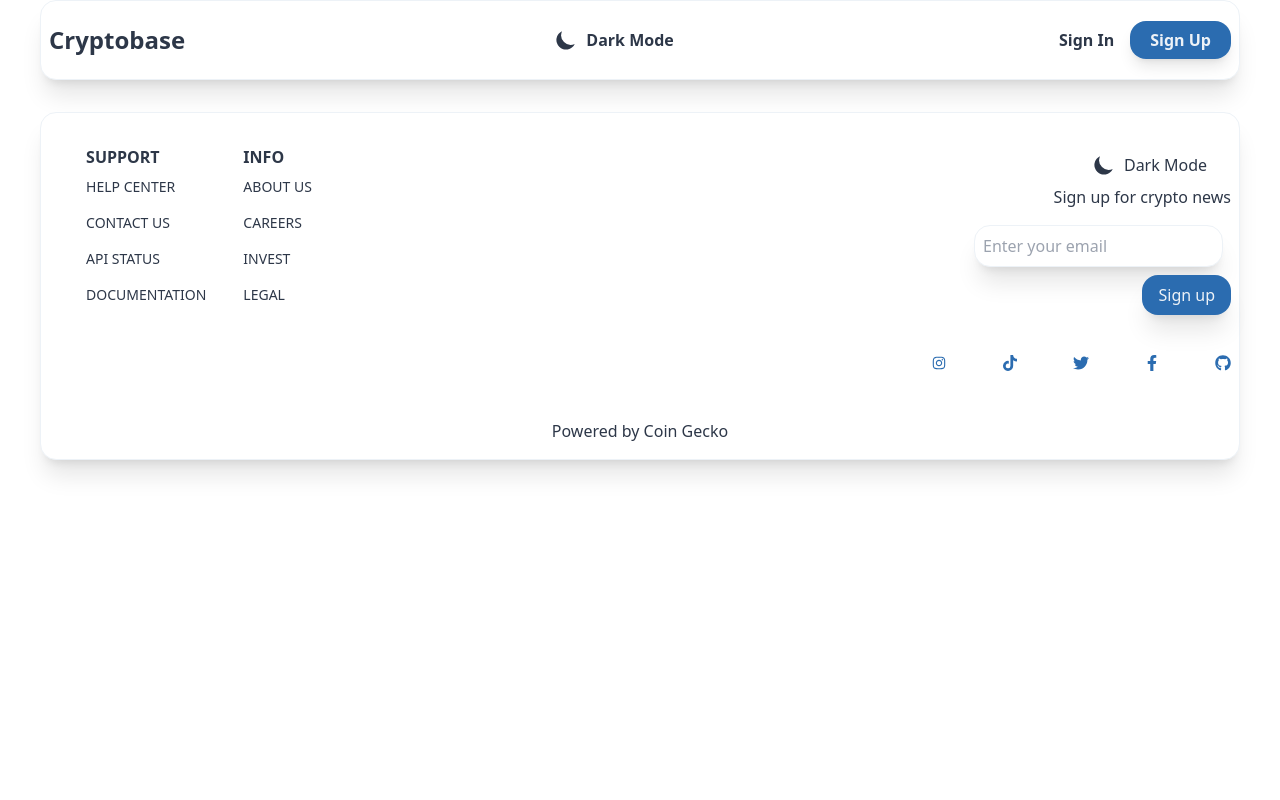
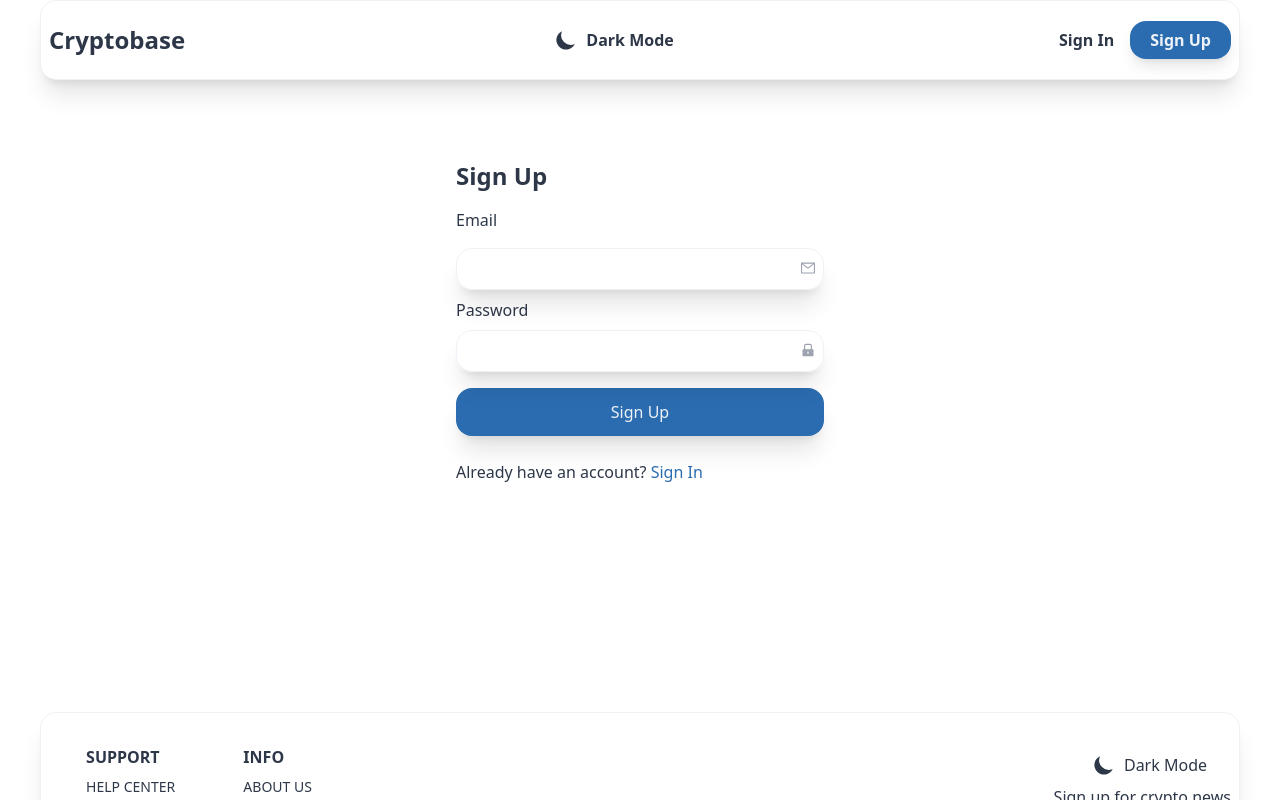
Before and after one commit to edomos/crypto-firebase-react, a React (Create React App) app: page /signup in a window 1280 px wide. Shown: the top 800 px of the page. Built offline with nearby package versions, Linux system fonts and the light colour scheme; no server answers.

Commit message:
create sign in/sign up/account pages

```diff
--- a/src/components/Footer.js
+++ b/src/components/Footer.js
@@ -51,7 +51,7 @@
                    type="email"
                    placeholder="Enter your email"
                     />
-                  <button className="bg-button text-btnText px-4 p-2 w-full rounded-2xl shadow-xl hover:shadow-2xl md:w-auto my-2">
+                  <button className="bg-button text-btnText px-4 p-2 w-[300px] rounded-2xl shadow-xl hover:shadow-2xl md:w-auto my-2">
                       Sign up
                     </button>
                 </form>
--- /dev/null
+++ b/src/components/SavedCoin.js
@@ -0,0 +1,54 @@
+import React from 'react';
+import { Link } from 'react-router-dom';
+import { useState } from 'react';
+import { AiOutlineClose } from 'react-icons/ai';
+
+const SavedCoin = () => {
+
+    const [coins, setCoins] = useState([]);
+
+    return (
+        <div>
+           {coins.length === 0 ? ( <p>You don't have any coins saved. Please save a coin to add it to the watch list.
+                <Link to="/"> Click here to search coins. </Link>
+            </p>) : (
+                <table className="w-full border-collapse text-center">
+                    <thead>
+                        <tr className="border-b">
+                            <th className="px-4">Rank #</th>
+                            <th className="text-left">Coin</th>
+                            <th className="text-left">Remove</th>
+                        </tr>
+                    </thead>
+                    <tbody>
+                        {coins.map((coin) => (
+                            <tr key={coin.id} className="h-[60px] overflow-hidden">
+                                <td>{coin?.rank}</td>
+                                <td>
+                                    <Link to={`/coin/${coin.id}`}>
+                                        <div className="flex items-center">
+                                            <img
+                                            src={coin?.image}
+                                            alt="/"
+                                            className="w-8 mr-4"
+                                            />
+                                            <div>
+                                                <p className="hidden sm:table-cell">{coin?.name}</p>
+                                                <p className="text-gray-500 text-left text-sm">{coin?.symbol.toUpperCase()}</p>
+                                            </div>
+                                        </div>
+                                    </Link>
+                                    <td className="pl-8">
+                                        <AiOutlineClose className="cursor-pointer"/>
+                                    </td>
+                                </td>
+                            </tr>
+                        ))}
+                    </tbody>
+                </table>
+            )}
+        </div>
+    );
+}
+
+export default SavedCoin;
--- a/src/routes/Account.js
+++ b/src/routes/Account.js
@@ -1,9 +1,26 @@
 import React from 'react';
+import SavedCoin from '../components/SavedCoin';
 
 const Account = () => {
     return (
-        <div>
-
+        <div className='max-w-[1140px] mx-auto'>
+            <div className='flex justify-between items-center my-12 py-8 rounded-div'>
+                <div >
+                    <h1 className='text-2xl font-bold'>Account</h1>
+                    <div>
+                        <p>Welcome, User</p>
+                    </div>
+                </div>
+                <div>
+                    <button className="border px-6 py-2 rounded-2xl shadow-lg hover:shadow-2xl">Sign Out</button>
+                </div>
+            </div>
+            <div className='flex justify-between items-center my-12 py-8 rounded-div'>
+                <div className='w-full min-h-[300px]'>
+                    <h1 className='text-2xl font-bold py-4'>Watch List</h1>
+                    <SavedCoin />
+                </div>
+            </div>
         </div>
     );
 }
--- a/src/routes/Signin.js
+++ b/src/routes/Signin.js
@@ -1,9 +1,31 @@
 import React from 'react';
+import { AiFillLock, AiOutlineMail } from 'react-icons/ai'
+import { Link } from 'react-router-dom';
 
 const Signin = () => {
     return (
         <div>
-
+            <div className="max-w-[400px] mx-auto min-h-[600px] px-4 py-20">
+                <h1 className="text-2xl font-bold">Sign In</h1>
+                <form>
+                    <div className="my-4">
+                        <label>Email</label>
+                    </div>
+                    <div className="my-2 w-full relative rounded-2xl shadow-xl">
+                        <input className="w-full p-2 bg-primary border border-input rounded-2xl" type="email"/>
+                        <AiOutlineMail className="absolute right-2 top-3 text-gray-400"/>
+                    </div>
+                    <div>
+                        <label>Password</label>
+                        <div className="my-2 w-full relative rounded-2xl shadow-xl">
+                            <input className="w-full p-2 bg-primary border border-input rounded-2xl" type="password"/>
+                            <AiFillLock className="absolute right-2 top-3 text-gray-400"/>
+                        </div>
+                    </div>
+                    <button className="w-full my-2 p-3 bg-button text-btnText rounded-2xl shadow-xl">Sign In</button>
+                </form>
+                <p className="my-4">Don't have an account? <Link to="/signup" className="text-accent">Sign Up</Link></p>
+            </div>
         </div>
     );
 }
--- a/src/routes/Signup.js
+++ b/src/routes/Signup.js
@@ -1,10 +1,32 @@
 import React from 'react';
+import { AiFillLock, AiOutlineMail } from 'react-icons/ai'
+import { Link } from 'react-router-dom';
 
 const Signup = () => {
     return (
         <div>
-
+        <div className="max-w-[400px] mx-auto min-h-[600px] px-4 py-20">
+            <h1 className="text-2xl font-bold">Sign Up</h1>
+            <form>
+                <div className="my-4">
+                    <label>Email</label>
+                </div>
+                <div className="my-2 w-full relative rounded-2xl shadow-xl">
+                    <input className="w-full p-2 bg-primary border border-input rounded-2xl" type="email"/>
+                    <AiOutlineMail className="absolute right-2 top-3 text-gray-400"/>
+                </div>
+                <div>
+                    <label>Password</label>
+                    <div className="my-2 w-full relative rounded-2xl shadow-xl">
+                        <input className="w-full p-2 bg-primary border border-input rounded-2xl" type="password"/>
+                        <AiFillLock className="absolute right-2 top-3 text-gray-400"/>
+                    </div>
+                </div>
+                <button className="w-full my-2 p-3 bg-button text-btnText rounded-2xl shadow-xl">Sign Up</button>
+            </form>
+            <p className="my-4">Already have an account? <Link to="/signin" className="text-accent">Sign In</Link></p>
         </div>
+    </div>
     );
 }
 
```
